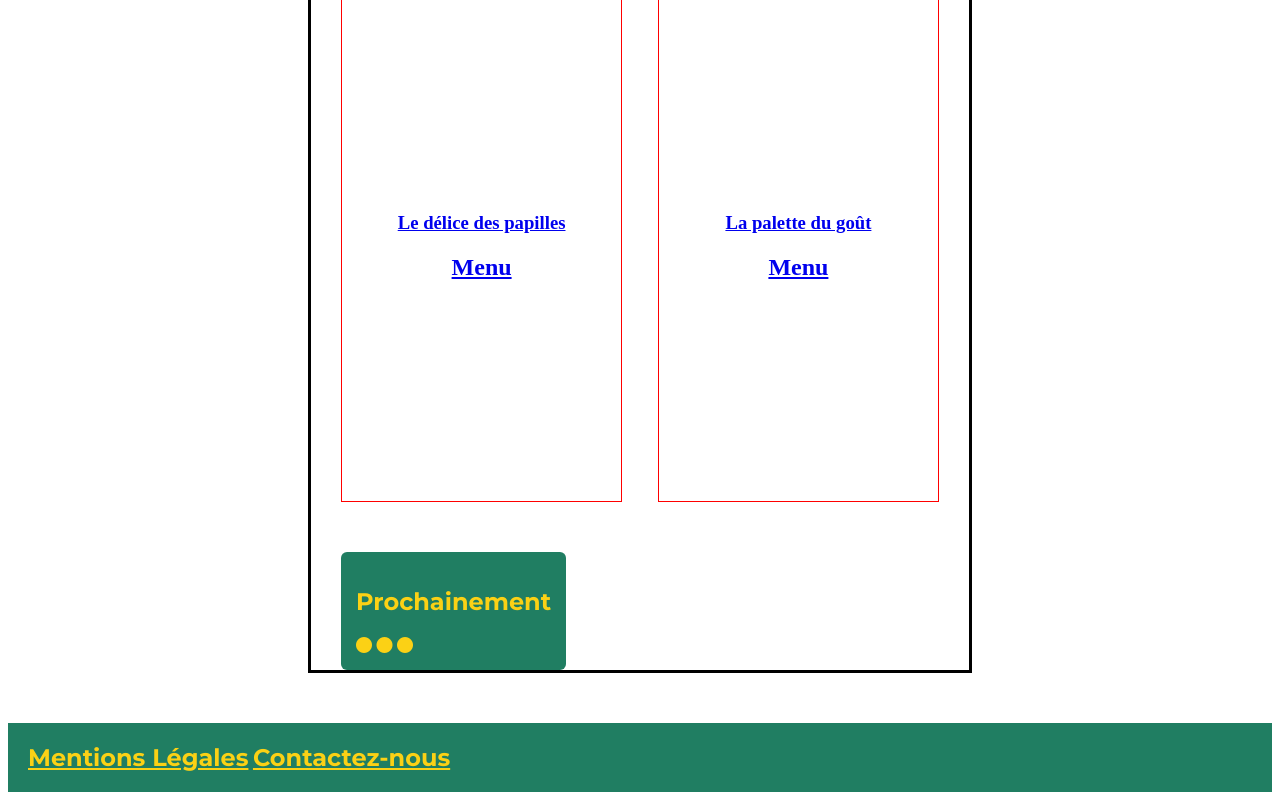
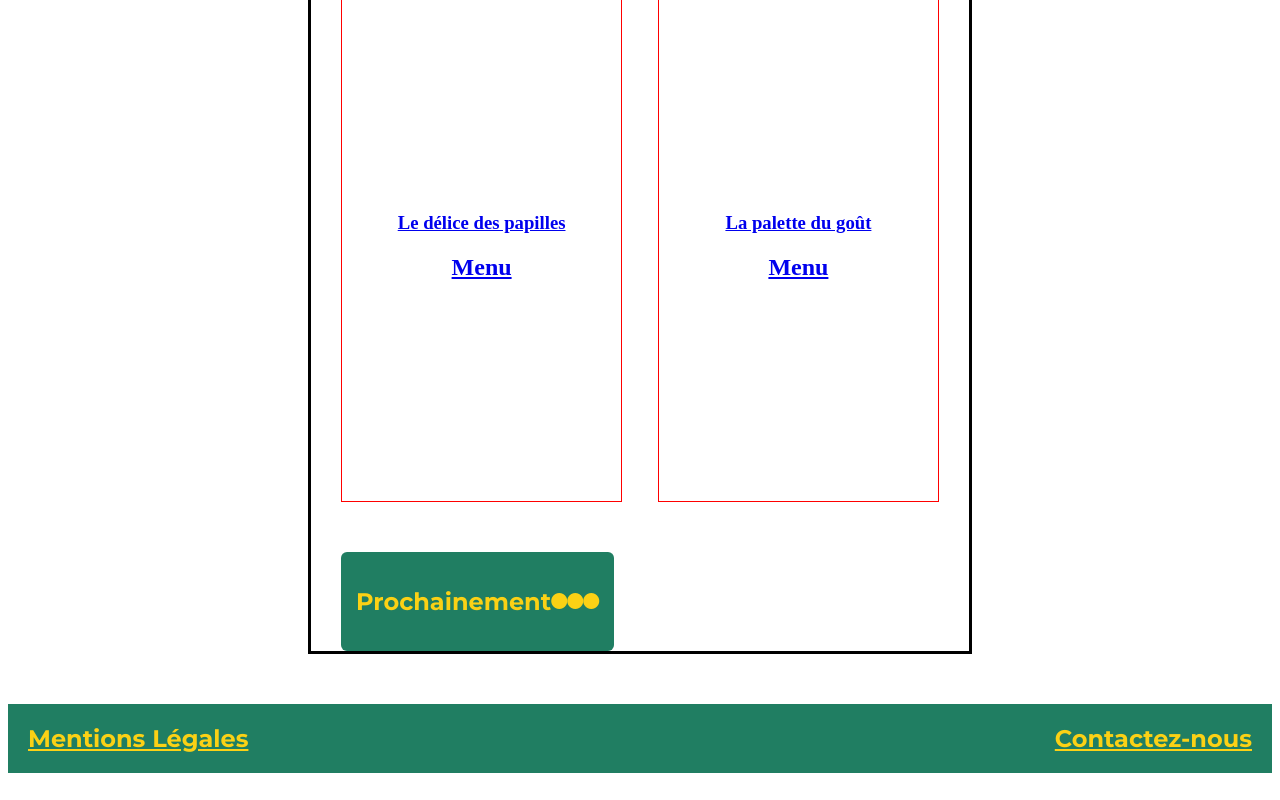
Before and after one commit to Amine-Be/Projet3, a plain HTML site: page index.html in a window 1280 px wide. Shown: the part 831-1631 px from the top of the page. Drawn offline with Linux system fonts and the light colour scheme; files that its build step writes are made by us from their sources; a web font is replaced by a local one.

Commit message:
style: recompile main.scss

```diff
--- a/css/style_index.css
+++ b/css/style_index.css
@@ -21,7 +21,7 @@ header {
   display: flex;
   flex-wrap: wrap;
   justify-content: space-between;
-  align-content: center;
+  align-items: center;
   margin: 50px 300px;
   padding: 20px 30px 0 30px;
   border: 3px solid black;
@@ -34,6 +34,8 @@ header {
   text-align: center;
 }
 .container div {
+  display: flex;
+  align-items: center;
   background: #207e62;
   font-family: "Montserrat", cursive;
   color: #fbd115;
@@ -43,6 +45,8 @@ header {
 
 /* CSS FOOTER */
 footer {
+  display: flex;
+  justify-content: space-between;
   background: #207e62;
   font-family: "Montserrat", cursive;
   padding: 20px;
```
Also changed, not shown: 1 other file.
